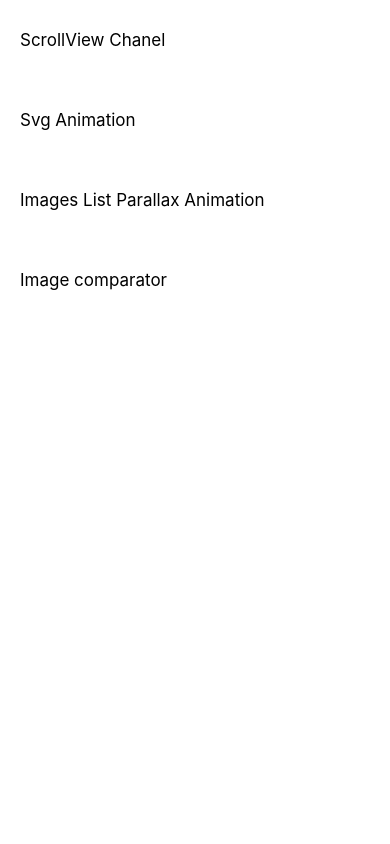
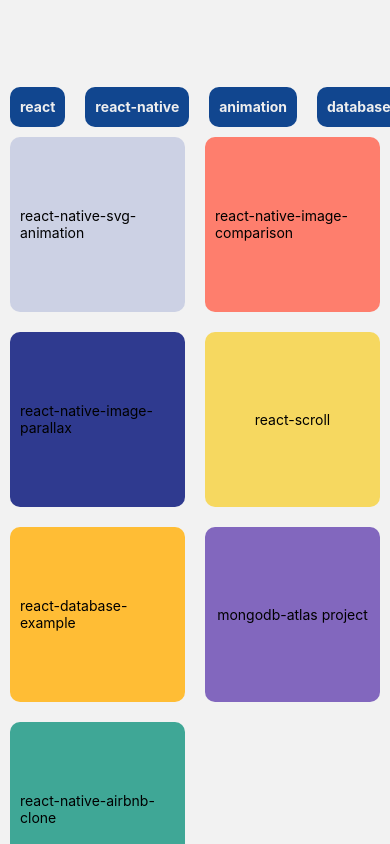
Before and after one commit to samuel-rl/rn-sandbox, a React Native app: screen /LayoutAnimation in a window 390 px wide. Built offline with nearby package versions, Linux system fonts and the light colour scheme.

Commit message:
add new layout animation screen

```diff
--- a/App.tsx
+++ b/App.tsx
@@ -7,6 +7,7 @@
   SvgAnimation,
   ListImageAnimatedParallax,
   ImageComparison,
+  LayoutAnimation
 } from './screens';
 
 const Stack = createNativeStackNavigator();
@@ -54,6 +55,11 @@
           component={ImageComparison}
           options={screenOptions}
         />
+        <Stack.Screen
+          name={'LayoutAnimation'}
+          component={LayoutAnimation}
+          options={screenOptions}
+        />
       </Stack.Navigator>
     </NavigationContainer>
   );
--- /dev/null
+++ b/screens/LayoutAnimation/LayoutAnimation.tsx
@@ -0,0 +1,181 @@
+import React, { useRef, useState } from 'react';
+import { Dimensions, StyleSheet, Text, View, TouchableOpacity, ScrollView } from 'react-native';
+import Animated, { FadeIn, FadeOut, Layout, FadingTransition } from 'react-native-reanimated';
+
+const { width, height } = Dimensions.get('window');
+const keywords = [
+  'react',
+  'react-native',
+  'animation',
+  'database',
+];
+
+const project = [
+  {
+    name: 'react-native-svg-animation',
+    description: 'SVG Animation for react-native',
+    keywords: ['react-native', 'animation'],
+    color: '#CCD1E4',
+  },
+  {
+    name: 'react-native-image-comparison',
+    description: 'Image comparison for react-native',
+    keywords: ['react-native', 'animation'],
+    color: '#FE7E6D',
+  },
+  {
+    name: 'react-native-image-parallax',
+    description: 'Image parallax for react-native',
+    keywords: ['react-native', 'animation'],
+    color: '#2F3A8F',
+  },
+  {
+    name: 'react-scroll',
+    description: 'Chanel scroll for react-native',
+    keywords: ['react', 'animation'],
+    color: '#F6D860',
+  },
+  {
+    name: 'react-database-example',
+    description: 'Layout animation for react-native',
+    keywords: ['react', 'database'],
+    color: '#FFBD35',
+  },
+  {
+    name: 'mongodb-atlas project',
+    description: 'mongodb-atlas project',
+    keywords: ['react', 'react-native', 'database'],
+    color: '#8267BE',
+  },
+  {
+    name: 'react-native-airbnb-clone',
+    description: 'Image comparison for react-native',
+    keywords: ['react-native', 'animation'],
+    color: '#3FA796',
+  },
+];
+
+const PROJECT_WIDTH = width / 2 - 20;
+const PROJECT_HEIGHT = PROJECT_WIDTH;
+
+const Keyword = ({keyword, onPress, isSelected}: any) => {
+  return (
+    <TouchableOpacity style={[
+        styles.keywordContainer,
+        { backgroundColor: isSelected ? '#041562' : '#11468F',}
+        ]}
+        onPress={() => onPress(keyword)}
+      >
+      <Text style={styles.keywordText}>{keyword}</Text>
+    </TouchableOpacity>
+  )
+}
+
+const ProjectCard = ({project, index}: any) => {
+
+  return (
+    <Animated.View
+      style={[styles.projectContainer, { backgroundColor: project.color}]}
+      entering={FadeIn.delay(index * 150)}
+      exiting={FadeOut.delay(150)}
+      layout={Layout.randomDelay()}
+      >
+      <Text>{project.name}</Text>
+    </Animated.View>
+  )
+}
+
+const LayoutAnimation = () => {
+  const [selectedKeywords, setSelectedKeywords] = useState<null | string>(null);
+  const [selectedProjects, setSelectedProjects] = useState<any>(project);
+
+  const onKeywordPress = (keyword: string) => {
+    if (selectedKeywords === keyword) {
+      setSelectedKeywords(null);
+      setSelectedProjects(project);
+    } else {
+      setSelectedKeywords(keyword);
+      setSelectedProjects(project.filter((project: any) => project.keywords.includes(keyword)));
+    }
+  }
+
+  return (
+    <View style={styles.container}>
+      <ScrollView
+        style={styles.scrollViewTop}
+        horizontal
+        showsHorizontalScrollIndicator={false}
+        contentContainerStyle={styles.keywordsContainerScrollview}
+      >
+        {keywords.map((keyword, index) => {
+          return (
+            <Keyword
+              key={index}
+              keyword={keyword}
+              onPress={onKeywordPress}
+              isSelected={selectedKeywords===keyword}
+            />
+          )
+        })}
+      </ScrollView>
+      <ScrollView
+        showsVerticalScrollIndicator={false}
+        contentContainerStyle={{
+          flexDirection: 'row',
+          flexWrap: 'wrap',
+      }}
+        style={styles.scrollViewBottom}
+      >
+        {selectedProjects.map((project: any, index: any) => {
+          return (
+            <ProjectCard
+              key={project.name}
+              project={project}
+              index={index}
+            />
+          )
+        })}
+         </ScrollView>
+    </View>
+  );
+};
+
+export default LayoutAnimation;
+
+const styles = StyleSheet.create({
+  container: {
+    flex: 1,
+    width,
+    height,
+  },
+  scrollViewTop: {
+    height: "15%"
+  },
+  scrollViewBottom: {
+    height: "85%"
+  },
+  keywordsContainerScrollview: {
+    alignItems: 'flex-end',
+  },
+  keywordContainer: {
+    paddingHorizontal: 10,
+    borderRadius: 10,
+    justifyContent: 'center',
+    alignItems: 'center',
+    marginHorizontal: 10,
+    height: 40,
+  },
+  keywordText: {
+    fontWeight: 'bold',
+    color: '#EEEEEE'
+  },
+  projectContainer: {
+    width : PROJECT_WIDTH,
+    height: PROJECT_HEIGHT,
+    borderRadius: 10,
+    margin: 10,
+    alignItems: 'center',
+    justifyContent: 'center',
+    padding: 10,
+  },
+});
--- a/screens/index.ts
+++ b/screens/index.ts
@@ -3,11 +3,13 @@
 import SvgAnimation from "./SvgAnimation/SvgAnimation";
 import ListImageAnimatedParallax from "./ListImageAnimatedParallax/ListImageAnimatedParallax";
 import ImageComparison from "./ImageComparison/ImageComparison";
+import LayoutAnimation from "./LayoutAnimation/LayoutAnimation";
 
 export {
   HomeScreen,
   ChanelScrollScreen,
   SvgAnimation,
   ListImageAnimatedParallax,
-  ImageComparison
+  ImageComparison,
+  LayoutAnimation
 };
--- a/utils/contants.ts
+++ b/utils/contants.ts
@@ -21,9 +21,14 @@
     name: 'imageParallax',
     title: 'Images List Parallax Animation',
   },
-{
+  {
     index: 4,
     name: 'ImageComparison',
     title: 'Image comparator',
   },
+  {
+    index: 5,
+    name: 'LayoutAnimation',
+    title: 'Layout Animation',
+  },
 ]
```
